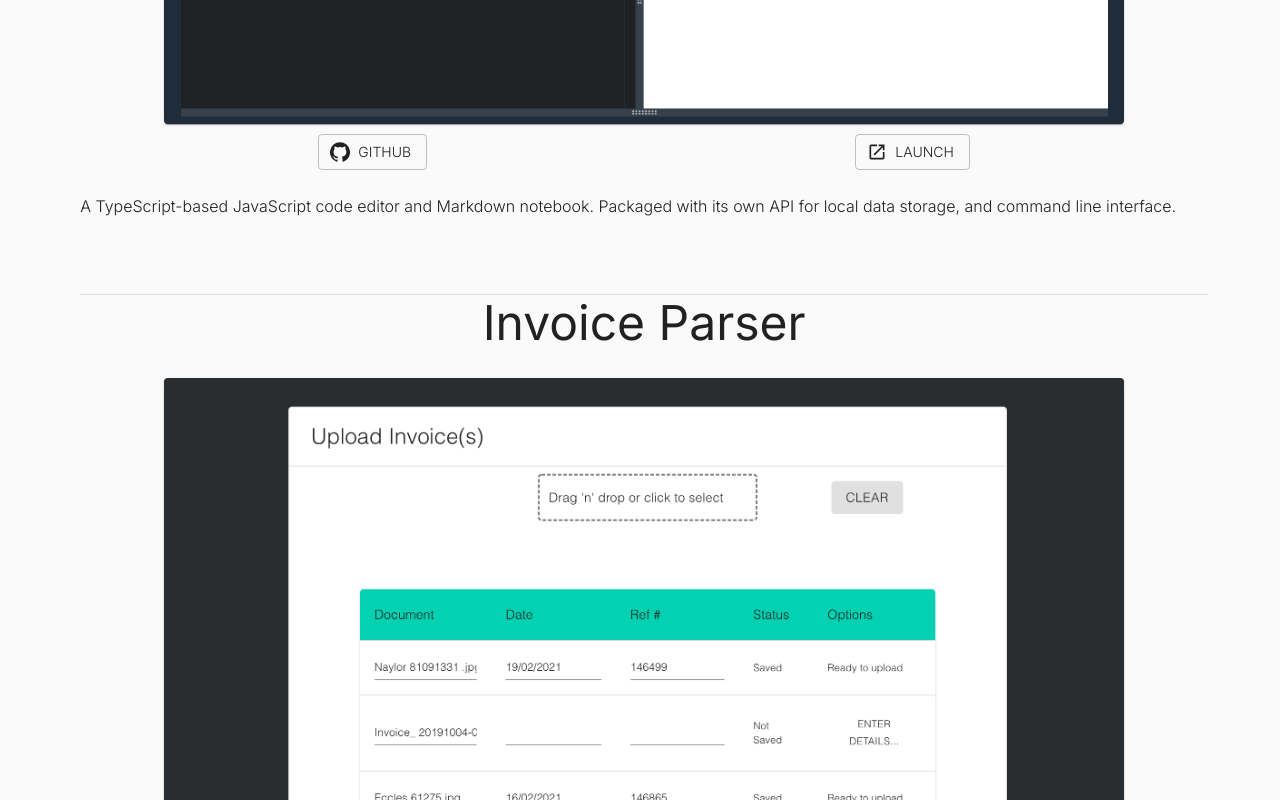
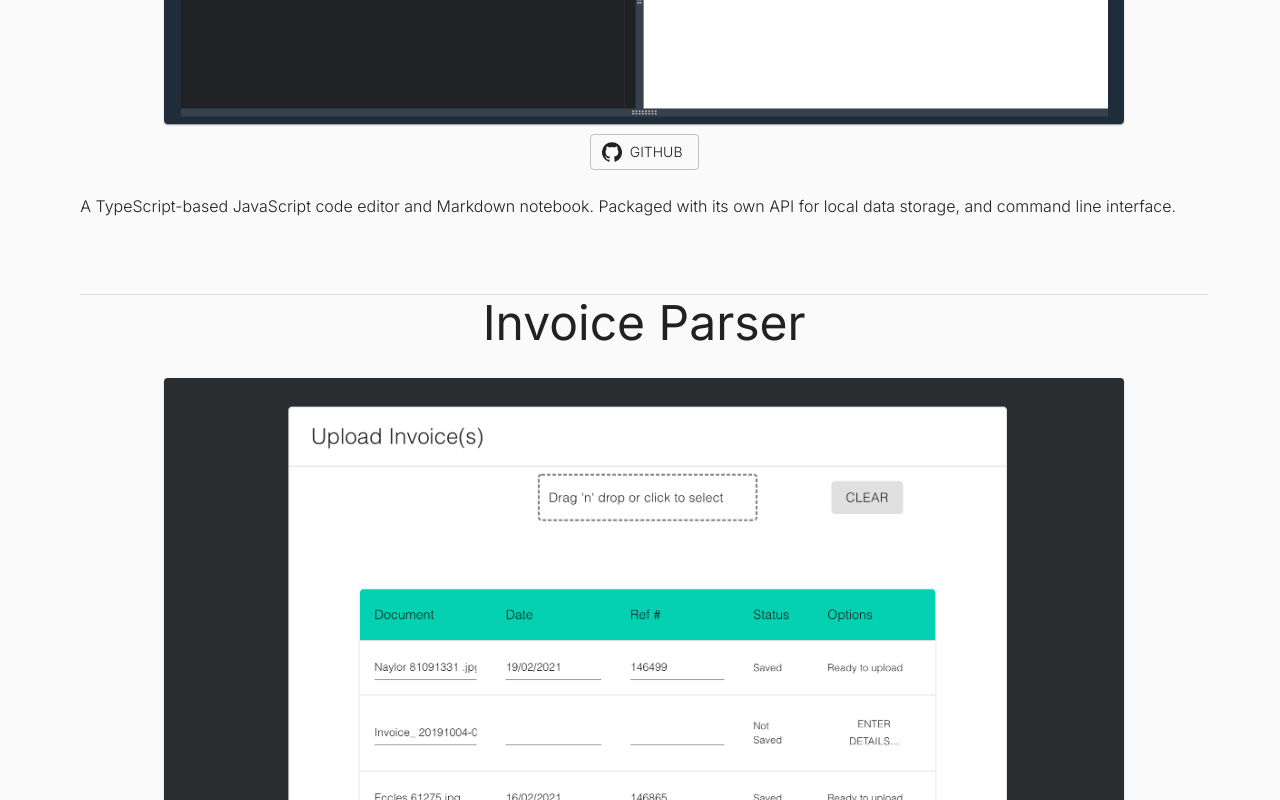
Before and after one commit to stevopritchard/my-webpage, a React (Create React App) app: page / in a window 1280 px wide. Shown: the part 1440-2240 px from the top of the page. Built offline with nearby package versions, Linux system fonts and the light colour scheme; the HTML template or start-up script is replaced by a standard one; what seamless-scroll-polyfill would draw is missing.

Commit message:
removed launch buttons

```diff
--- a/src/Components/Projects.js
+++ b/src/Components/Projects.js
@@ -208,16 +208,6 @@ function ProjectCard(props) {
             GitHub
           </Button>
         </Box>
-        <Box>
-          <Button
-            variant="outlined"
-            disableElevation
-            startIcon={<LaunchIcon />}
-            onClick={() => openInNewTab(project.url)}
-          >
-            Launch
-          </Button>
-        </Box>
         <Popover
           id={id}
           open={open}
```
